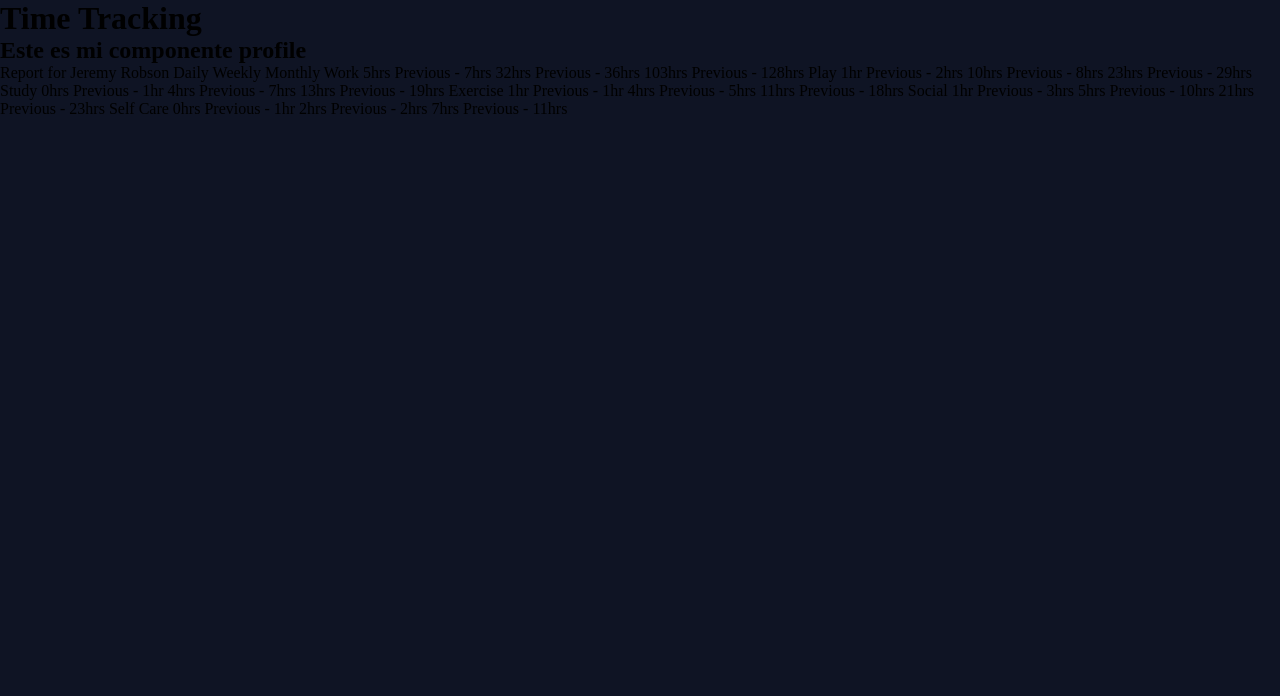
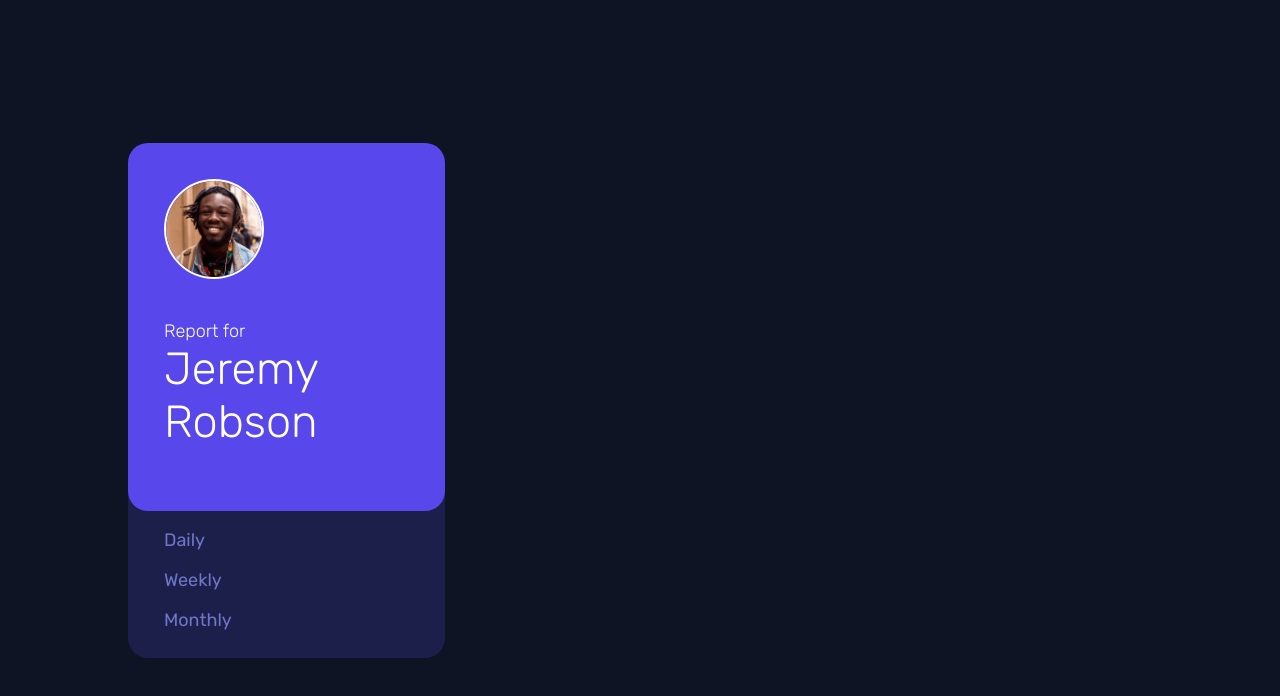
Before and after one commit to yulianasep/time-tracking, a Vue app: page / in a window 1280 px wide. Shown: the top 696 px of the page. Built offline with nearby package versions, Linux system fonts and the light colour scheme.

Commit message:
feat: profile component params

```diff
--- a/index.html
+++ b/index.html
@@ -5,87 +5,15 @@
     <link rel="icon" href="/favicon.ico" />
     <meta name="viewport" content="width=device-width, initial-scale=1.0" />
     <title>Time Tracking Dashboard</title>
+    <link rel="preconnect" href="https://fonts.googleapis.com" />
+    <link rel="preconnect" href="https://fonts.gstatic.com" crossorigin />
+    <link
+      href="https://fonts.googleapis.com/css2?family=Rubik:wght@300;400;500&display=swap"
+      rel="stylesheet"
+    />
   </head>
   <body>
     <div id="app"></div>
     <script type="module" src="/src/main.js"></script>
   </body>
 </html>
-
-Report for Jeremy Robson Daily Weekly Monthly Work 5hrs
-<!-- daily -->
-Previous - 7hrs
-<!-- daily -->
-32hrs
-<!-- weekly -->
-Previous - 36hrs
-<!-- weekly -->
-103hrs
-<!-- monthly -->
-Previous - 128hrs
-<!-- monthly -->
-
-Play 1hr
-<!-- daily -->
-Previous - 2hrs
-<!-- daily -->
-10hrs
-<!-- weekly -->
-Previous - 8hrs
-<!-- weekly -->
-23hrs
-<!-- monthly -->
-Previous - 29hrs
-<!-- monthly -->
-
-Study 0hrs
-<!-- daily -->
-Previous - 1hr
-<!-- daily -->
-4hrs
-<!-- weekly -->
-Previous - 7hrs
-<!-- weekly -->
-13hrs
-<!-- monthly -->
-Previous - 19hrs
-<!-- monthly -->
-
-Exercise 1hr
-<!-- daily -->
-Previous - 1hr
-<!-- daily -->
-4hrs
-<!-- weekly -->
-Previous - 5hrs
-<!-- weekly -->
-11hrs
-<!-- monthly -->
-Previous - 18hrs
-<!-- monthly -->
-
-Social 1hr
-<!-- daily -->
-Previous - 3hrs
-<!-- daily -->
-5hrs
-<!-- weekly -->
-Previous - 10hrs
-<!-- weekly -->
-21hrs
-<!-- monthly -->
-Previous - 23hrs
-<!-- monthly -->
-
-Self Care 0hrs
-<!-- daily -->
-Previous - 1hr
-<!-- daily -->
-2hrs
-<!-- weekly -->
-Previous - 2hrs
-<!-- weekly -->
-7hrs
-<!-- monthly -->
-Previous - 11hrs
-<!-- monthly -->
--- a/src/App.vue
+++ b/src/App.vue
@@ -4,12 +4,12 @@ import './assets/CSS/main.css'
 </script>
 
 <template>
-  <h1>Time Tracking</h1>
   <HomeView/>
 </template>
 
 <style>
   body{
       background-color: var(--Very-dark-blue);
+      color: white;
   }
 </style>
--- a/src/assets/CSS/main.css
+++ b/src/assets/CSS/main.css
@@ -14,6 +14,8 @@
 --Desaturated-blue: hsl(235, 45%, 61%);
 --Pale-Blue: hsl(236, 100%, 87%);
 
+font-family: 'Rubik', sans-serif;
+
 }
 
 *{
@@ -23,4 +25,19 @@
     box-sizing: border-box;
     text-decoration: none;
     list-style:none;
+    font-weight: 300;
+    font-size: 18px;
   }
+
+.rounded{
+    border-radius: 20px;
+}
+
+main{
+    width: 100%;
+    height: 100vh;
+    display: flex;
+    flex-direction: column;
+    align-items: center;
+    justify-content: center;
+}
--- a/src/components/UserProfile.vue
+++ b/src/components/UserProfile.vue
@@ -1,7 +1,87 @@
 <script>
-
+    export default {
+    props: {
+        name: {
+        type: String,
+        required: true
+        },
+        picture: {
+        type: String,
+        required: true
+        }
+    }
+    };
 </script>
 
+
 <template>
-    <h2>Este es mi componente profile</h2>
+    <article class="main-card rounded">
+        <section class="profile-card rounded">
+            <picture class="profile-card__picture">
+                <img :src="picture" alt="profile picture">
+            </picture>
+            <h4 class="profile-card__subtitle">Report for</h4>
+            <h2 class="profile-card__title">{{ name }}</h2>
+        </section>
+        <section class="type-report-card">
+            <ul>
+                <li><a href="/daily">Daily</a></li>
+                <li><a href="/weekly">Weekly</a></li>
+                <li><a href="/monthly">Monthly</a></li>
+            </ul>
+        </section>
+        </article>
 </template>
+
+<style scoped>
+
+    .main-card{
+        background-color: var(--Dark-blue);
+        grid-row-start: 1;
+        grid-row-end: 3;
+    }
+
+    .profile-card{
+        background-color: var(--Blue);
+        padding: 2rem;
+    }
+
+    .profile-card__picture img{
+        width: 100px;
+        height: 100px;
+        border-radius: 50%;
+        overflow: hidden;
+        border: solid 2px;
+        border-color: white;
+        margin-bottom: 2rem;
+    }
+
+    .profile-card__title{
+        font-size: 45px;
+        margin-bottom: 1.5rem;
+    }
+
+    .type-report-card{
+        padding: 1rem 2rem 0.5rem 2rem;
+    }
+
+    .type-report-card ul{
+        display: flex;
+        flex-direction: column;
+        justify-content: space-between;
+    }
+
+    .type-report-card ul li{
+        margin-bottom: 1rem;
+    }
+
+    .type-report-card ul li a{
+        color:var(--Desaturated-blue);
+        font-weight: 400;
+    }
+
+    .type-report-card ul li a:hover{
+        color: white;
+    }
+
+</style>
--- a/src/views/HomeView.vue
+++ b/src/views/HomeView.vue
@@ -4,6 +4,21 @@ import UserProfile from '../components/UserProfile.vue';
 
 <template>
   <main>
-    <user-profile></user-profile>
+    <div class="cards-container">
+      <user-profile name="Jeremy Robson" picture="./src/assets/img/image-jeremy.png" />
+    </div>
   </main>
 </template>
+<style>
+
+
+
+.cards-container{
+        display: grid;
+        grid-template-columns: repeat(auto-fill, minmax(250px, 1fr));
+        grid-template-rows: 1fr 1fr;
+        gap: 2rem;
+        width: 80%;
+    }
+
+</style>
```
